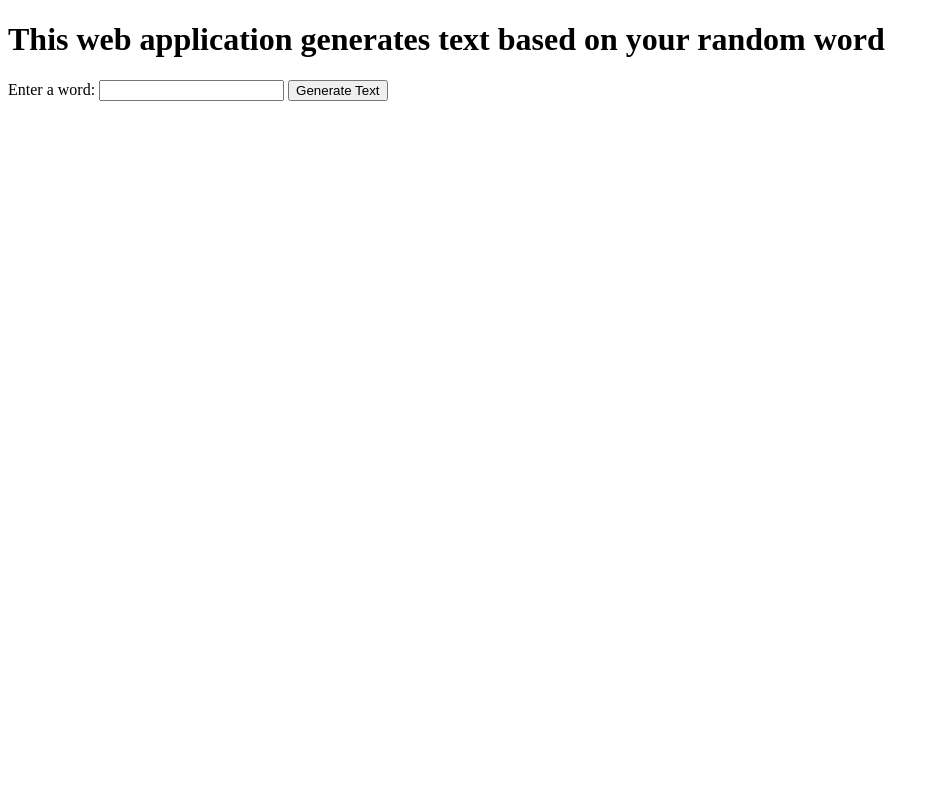
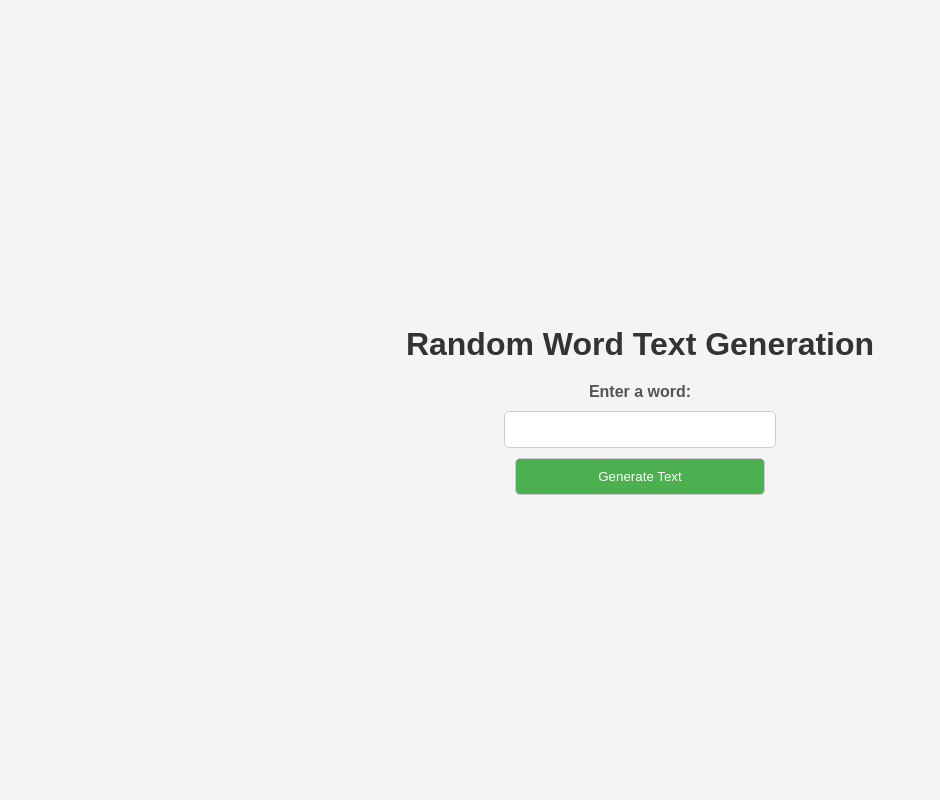
Before and after one commit to msbeigi/flask-text-generation, a Flask app: page / in a window 1280 px wide. Shown: the whole page, without its empty margins (0-940 px from the left). Run offline with Flask 2, Linux system fonts and the light colour scheme.

Commit message:
add action file

```diff
--- a/app.py
+++ b/app.py
@@ -10,7 +10,7 @@ def random_word_text_generation():
     if request.method == "POST":
         word = request.form.get("word")
         text_generator = pipeline("text-generation", device=-1)
-        content = text_generator(word)[0]["generated_text"]
+        content = text_generator(word)[0]["generated_text"]+"..."
         return render_template("index.html", content=content)
 
     return render_template("index.html", content=None)
--- a/templates/index.html
+++ b/templates/index.html
@@ -1,17 +1,77 @@
 <!DOCTYPE html>
-<html>
+<html lang="en">
+
 <head>
-    <title>Random word for text generation</title>
+    <meta charset="UTF-8">
+    <meta name="viewport" content="width=device-width, initial-scale=1.0">
+    <title>Random Word Text Generation</title>
+    <style>
+        body {
+            font-family: 'Arial', sans-serif;
+            background-color: #f4f4f4;
+            margin: 0;
+            padding: 0;
+            display: flex;
+            flex-direction: column;
+            align-items: center;
+            justify-content: center;
+            height: 100vh;
+        }
+
+        h1 {
+            color: #333;
+            text-align: center;
+            margin-bottom: 20px;
+        }
+
+        form {
+            display: flex;
+            flex-direction: column;
+            align-items: center;
+            gap: 10px;
+        }
+
+        label {
+            font-weight: bold;
+            color: #555;
+        }
+
+        input {
+            padding: 10px;
+            border: 1px solid #ccc;
+            border-radius: 5px;
+            width: 250px;
+        }
+
+        input[type="submit"] {
+            background-color: #4caf50;
+            color: white;
+            cursor: pointer;
+        }
+
+        input[type="submit"]:hover {
+            background-color: #45a049;
+        }
+
+        h3 {
+            color: #333;
+            margin-top: 20px;
+            text-align: center;
+        }
+    </style>
+
 </head>
+
 <body>
-    <h1>This web application generates text based on your random word</h1>
+    <h1>Random Word Text Generation</h1>
     <form method="post" action="/">
         <label for="word">Enter a word:</label>
         <input type="text" id="word" name="word" required>
         <input type="submit" value="Generate Text">
     </form>
     {% if content %}
-        <h3>Content: {{ content }}</h3>
+    <h3>Content: {{ content }}</h3>
     {% endif %}
 </body>
+
 </html>
```
Also changed, not shown: .github/workflows/main.yml (added), 2 other files.
